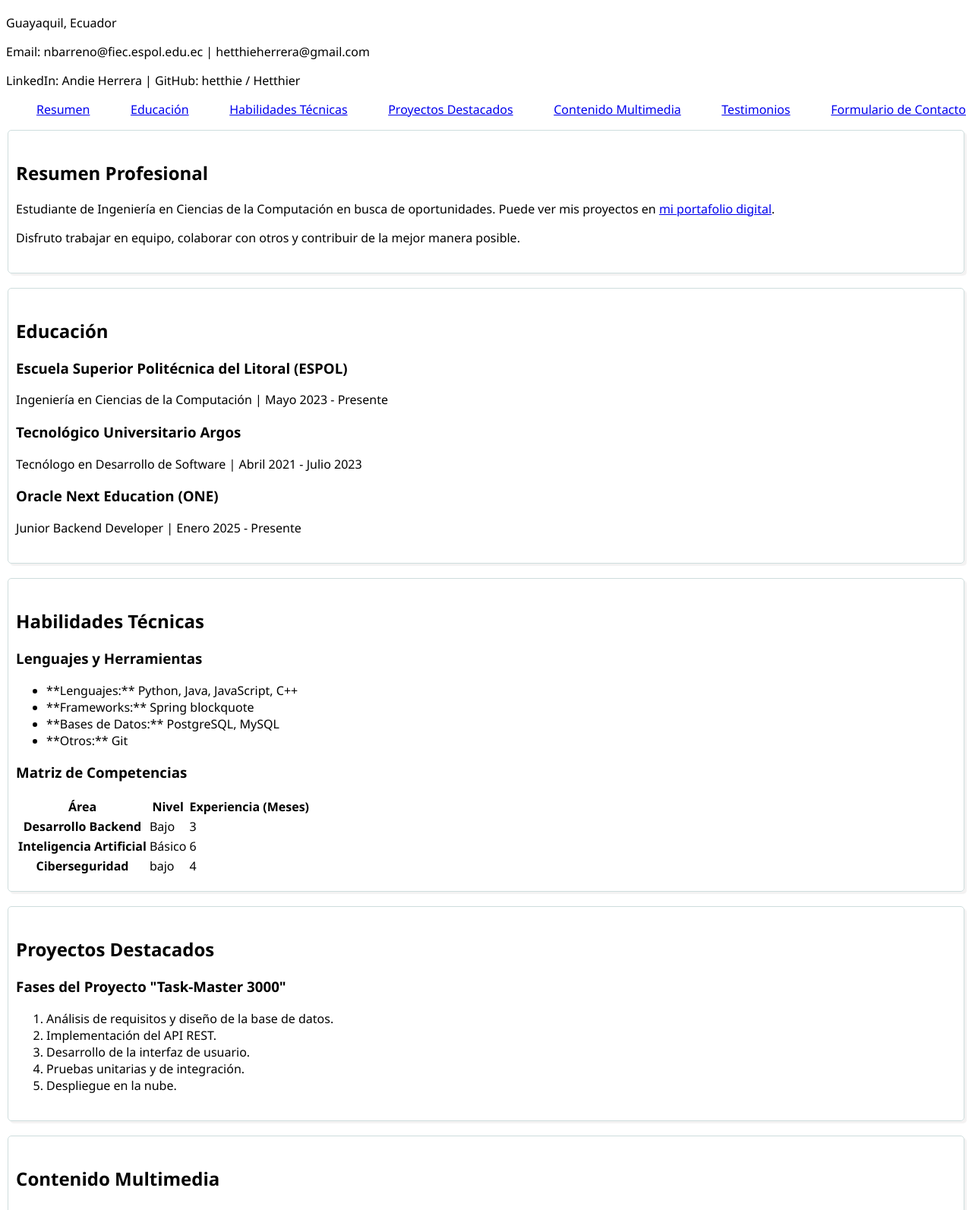
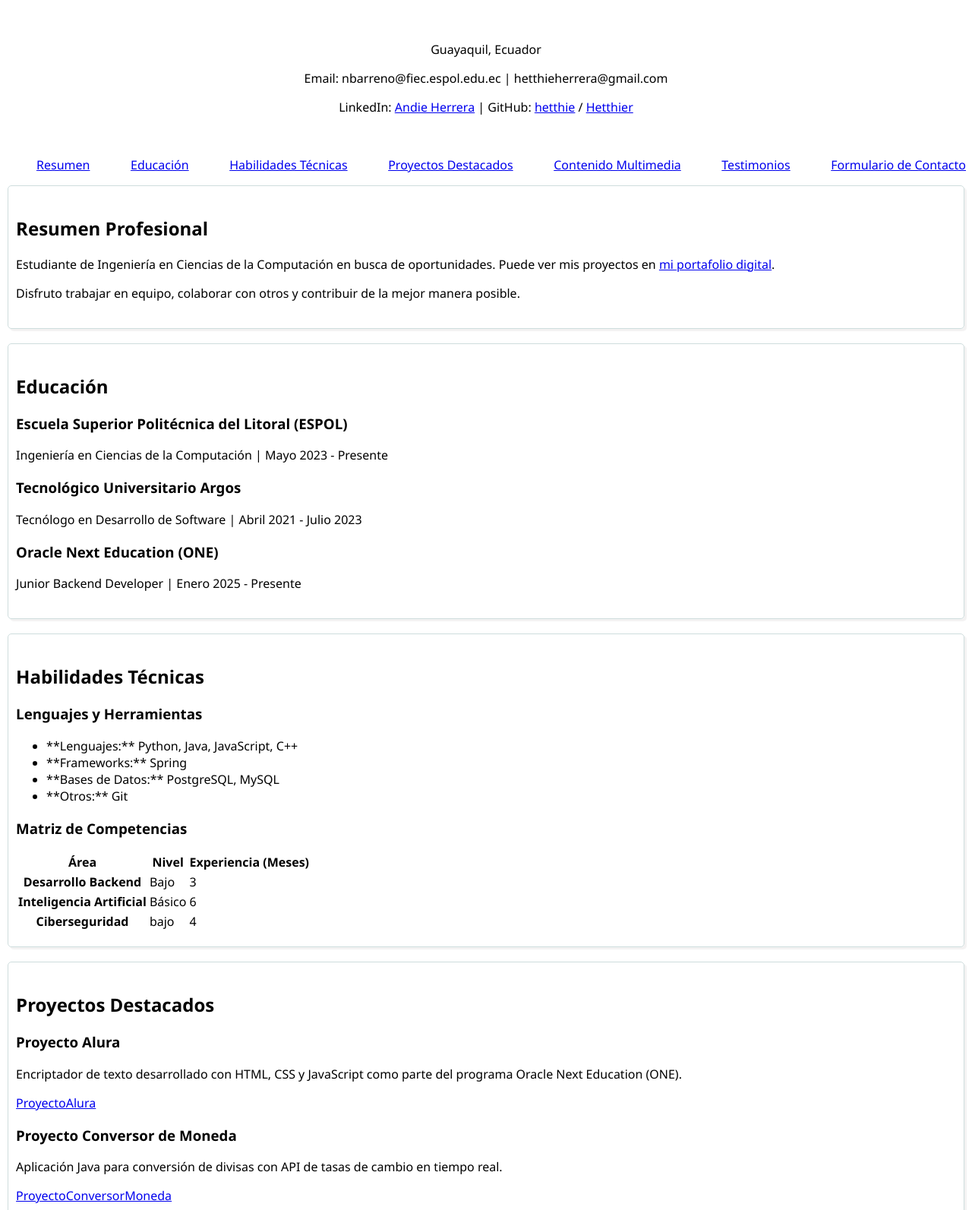
Before and after one commit to hetthie/curriculum, a plain HTML site: page index.html in a window 1280 px wide. Shown: the part 67-1660 px from the top of the page at 76% size. Drawn offline with Linux system fonts and the light colour scheme.

Commit message:
Cambios adicionales realizados/ contenido general

```diff
--- a/index.html
+++ b/index.html
@@ -13,10 +13,16 @@
 
 
     <header>
+
         <h1>Andie Matthius Barreno Herrera</h1>
-        <p>Guayaquil, Ecuador</p>
-        <p>Email: nbarreno@fiec.espol.edu.ec | hetthieherrera@gmail.com</p>
-        <p>LinkedIn: Andie Herrera | GitHub: hetthie / Hetthier</p>
+
+
+        <section id="InformacionP">
+            <p>Guayaquil, Ecuador</p>
+            <p>Email: nbarreno@fiec.espol.edu.ec | hetthieherrera@gmail.com</p>
+            <p>LinkedIn: <a href="https://www.linkedin.com/in/andie-herrera-1bb58334a" target="_blank">Andie Herrera</a> | GitHub: <a href="https://github.com/hetthie" target="_blank">hetthie</a> / <a href="https://github.com/Hetthier" target="_blank">Hetthier</a></p>
+
+        </section>
 
         <nav>
             <ul>
@@ -57,7 +63,7 @@
             <h3>Lenguajes y Herramientas</h3>
             <ul>
                 <li>**Lenguajes:** Python, Java, JavaScript, C++</li>
-                <li>**Frameworks:** Spring blockquote</li>
+                <li>**Frameworks:** Spring </li>
                 <li>**Bases de Datos:** PostgreSQL, MySQL</li>
                 <li>**Otros:** Git </li>
             </ul>
@@ -93,14 +99,18 @@
 
         <section id="proyectos">
             <h2>Proyectos Destacados</h2>
-            <h3>Fases del Proyecto "Task-Master 3000"</h3>
-            <ol>
-                <li>Análisis de requisitos y diseño de la base de datos.</li>
-                <li>Implementación del API REST.</li>
-                <li>Desarrollo de la interfaz de usuario.</li>
-                <li>Pruebas unitarias y de integración.</li>
-                <li>Despliegue en la nube.</li>
-            </ol>
+
+            <article>
+                <h3>Proyecto Alura</h3>
+                <p>Encriptador de texto desarrollado con HTML, CSS y JavaScript como parte del programa Oracle Next Education (ONE).</p>
+                <p><a href="https://github.com/Hetthier/ProyectoAlura" target="_blank">ProyectoAlura</a></p>
+            </article>
+
+            <article>
+                <h3>Proyecto Conversor de Moneda</h3>
+                <p>Aplicación Java para conversión de divisas con API de tasas de cambio en tiempo real.</p>
+                <p><a href="https://github.com/Hetthier/ProyectoConversorMoneda" target="_blank">ProyectoConversorMoneda</a></p>
+            </article>
         </section>
 
         <section id="multimedia">
@@ -113,12 +123,12 @@
 
             <h3>Presentación de Demostración</h3>
             <div>
-                <iframe width="560" height="315" src="https://www.youtube.com/embed/qz0aGYrrlhU" title="Video de Demostración de Proyecto" frameborder="0" allow="accelerometer; autoplay; clipboard-write; encrypted-media; gyroscope; picture-in-picture" allowfullscreen></iframe>
+                <iframe width="560" height="315" src="https://www.youtube.com/embed/MNyYqBrBWiY?si=vmdnbVyqvnMcE8rt" title="YouTube video player" frameborder="0" allow="accelerometer; autoplay; clipboard-write; encrypted-media; gyroscope; picture-in-picture; web-share" referrerpolicy="strict-origin-when-cross-origin" allowfullscreen></iframe>
             </div>
 
-            <h3>Ubicación para Trabajo Remoto</h3>
+            <h3>Ubicación Estudios</h3>
             <div>
-                <iframe src="https://www.google.com/maps/embed?pb=!1m18!1m12!1m3!1d15947.60155099232!2d-79.9168923!3d-2.1648713!2m3!1f0!2f0!3f0!3m2!1i1024!2i768!4f13.1!3m3!1m2!1s0x902d6d03d42e32f9%3A0x27749b5c27636e0!2sGuayaquil%2C%20Ecuador!5e0!3m2!1sen!2sus!4v1669897812345!5m2!1sen!2sus" width="600" height="400" style="border:0;" allowfullscreen="" loading="lazy" referrerpolicy="no-referrer-when-downgrade"></iframe>
+                <iframe src="https://www.google.com/maps/embed?pb=!1m18!1m12!1m3!1d2053.213356678222!2d-79.96899950438346!3d-2.144622515785121!2m3!1f0!2f0!3f0!3m2!1i1024!2i768!4f13.1!3m3!1m2!1s0x902d7303bb0133cd%3A0x66c18bd9810f31cb!2sFacultad%20de%20Ingenier%C3%ADa%20en%20Electricidad%20y%20Computaci%C3%B3n%20FIEC%20-%20ESPOL!5e1!3m2!1ses!2sec!4v1760856212088!5m2!1ses!2sec" width="600" height="450" style="border:0;" allowfullscreen="" loading="lazy" referrerpolicy="no-referrer-when-downgrade"></iframe>
             </div>
         </section>
 
@@ -200,7 +210,8 @@
     </main>
 
     <footer>
-        <p>pie de paguina</p>
+        <p>© Andie Matthius Barreno Herrera - 2025
+        </p>
     </footer>
 </body>
 </html>
--- a/stylesheets/style.css
+++ b/stylesheets/style.css
@@ -63,3 +63,15 @@ section > form {
      flex: 1 1 calc(33.333% - 1rem);
 
 }
+
+#InformacionP {
+    border: none;
+    text-align: center;
+    box-shadow: none;
+}
+
+
+#multimedia {
+
+text-align: center;
+}
```
